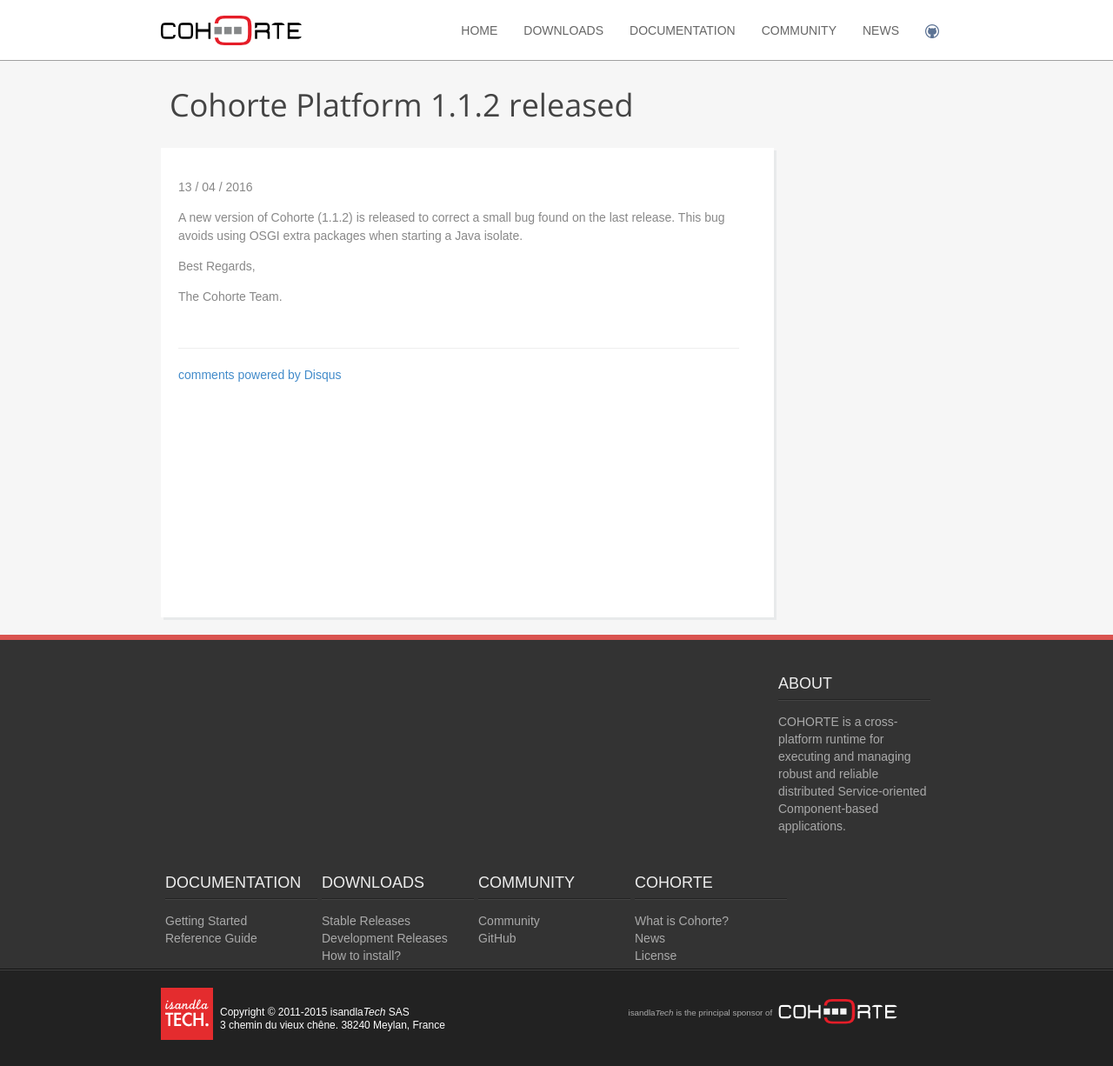
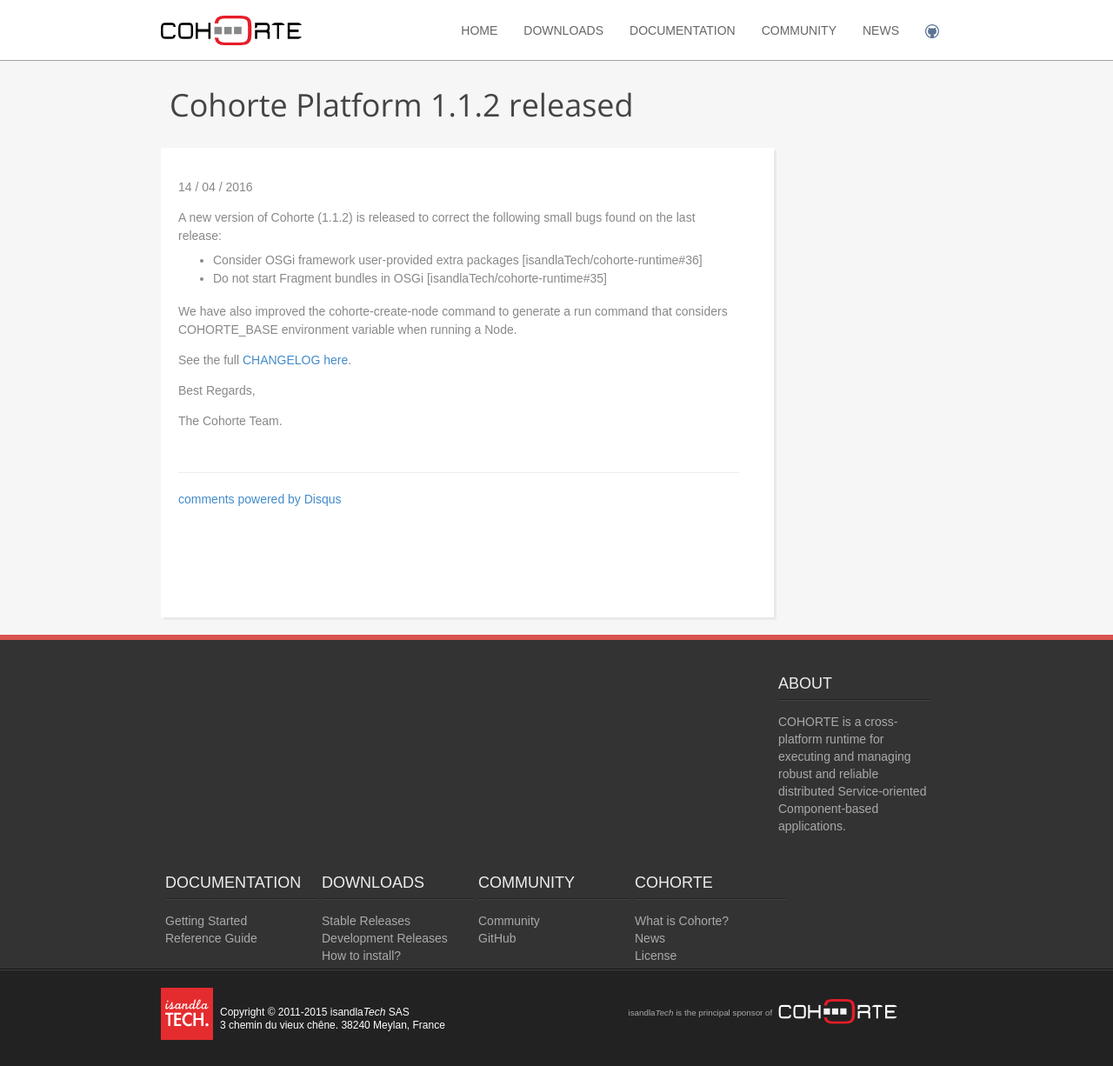
Before and after one commit to cohorte/cohorte.github.io, a Jekyll site: the page built from _posts/2016-04-13-cohorte-release-1.1.2.md, in a window 1280 px wide and 1226 px high. Shown: the whole window at 87% size. Built offline with Jekyll 4.4.1, drawn with Linux system fonts in a browser that asks for light colours; comment, search, counter and statistics services are not loaded.

Commit message:
update blog post about release 1.1.2

```diff
--- a/_posts/2016-04-13-cohorte-release-1.1.2.md
+++ b/_posts/2016-04-13-cohorte-release-1.1.2.md
@@ -5,10 +5,16 @@
 comments: true
 ---
 
-13 / 04 / 2016
+14 / 04 / 2016
 
-A new version of Cohorte (1.1.2) is released to correct a small bug found on the last release.
-This bug avoids using OSGI extra packages when starting a Java isolate.
+A new version of Cohorte (1.1.2) is released to correct the following small bugs found on the last release:
+
+* Consider OSGi framework user-provided extra packages [isandlaTech/cohorte-runtime#36]
+* Do not start Fragment bundles in OSGi [isandlaTech/cohorte-runtime#35]
+
+We have also improved the cohorte-create-node command to generate a run command that considers COHORTE_BASE environment variable when running a Node.
+
+See the full [CHANGELOG here](http://repo.isandlatech.com/maven/releases/org/cohorte/platforms/cohorte/1.1.2/cohorte-1.1.2-changelog.txt).
 
 Best Regards,
 
```
